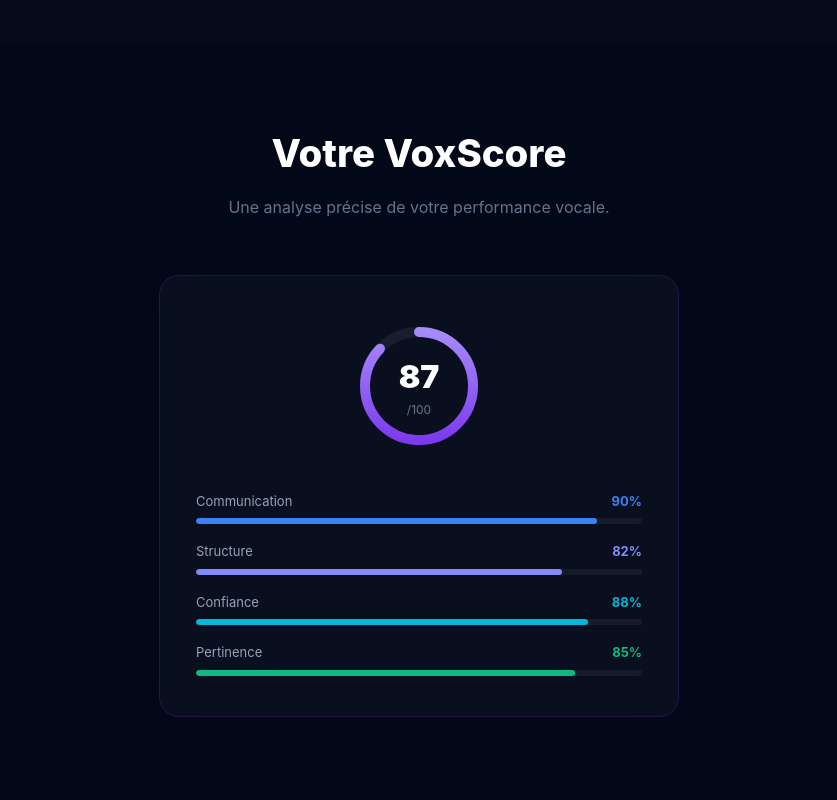
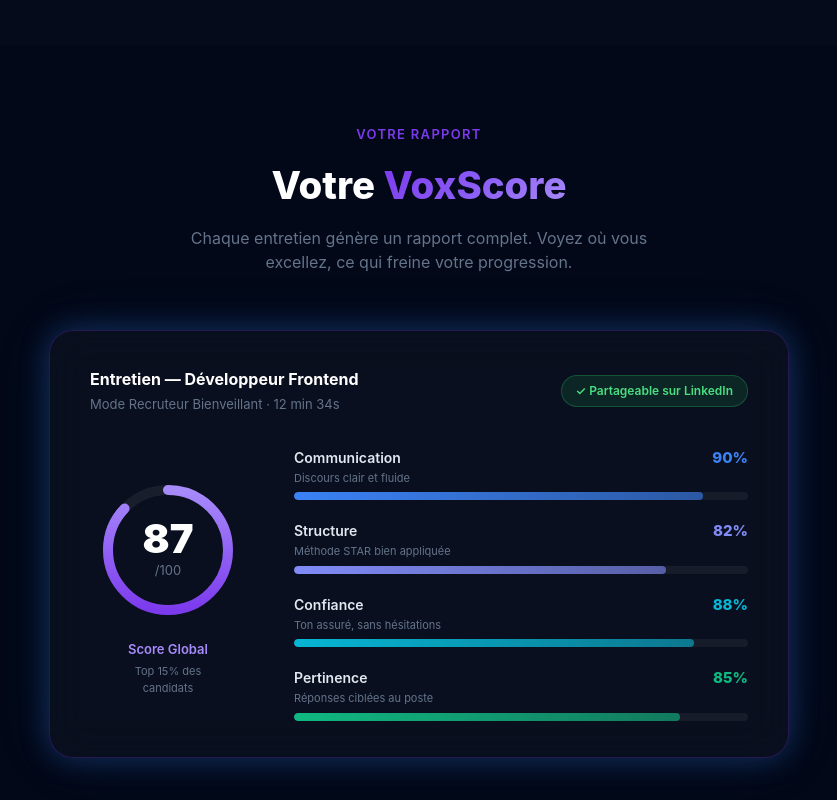
Before and after one commit to nylz-dev/voxready, a Next.js app: page / in a window 1280 px wide. Shown: the part 1720-2520 px from the top of the page, without its empty margins (221-1058 px from the left). Built offline with nearby package versions, Linux system fonts and the light colour scheme.

Commit message:
feat: VoxScore enrichi — layout 2col, header poste/durée, badge LinkedIn, insights par barre [Leia]

```diff
--- a/app/page.tsx
+++ b/app/page.tsx
@@ -515,16 +515,16 @@ function VoxScore() {
   const ref = useRef<HTMLElement>(null);
   const isInView = useInView(ref, { margin: "-80px", once: true });
 
-  const radius = 54;
+  const radius = 60;
   const circumference = 2 * Math.PI * radius;
   const scoreValue = 87;
   const offset = circumference - (scoreValue / 100) * circumference;
 
   const bars = [
-    { label: "Communication", value: 90, color: "#3b82f6" },
-    { label: "Structure", value: 82, color: "#818cf8" },
-    { label: "Confiance", value: 88, color: "#06b6d4" },
-    { label: "Pertinence", value: 85, color: "#10b981" },
+    { label: "Communication", value: 90, color: "#3b82f6", insight: "Discours clair et fluide" },
+    { label: "Structure", value: 82, color: "#818cf8", insight: "Méthode STAR bien appliquée" },
+    { label: "Confiance", value: 88, color: "#06b6d4", insight: "Ton assuré, sans hésitations" },
+    { label: "Pertinence", value: 85, color: "#10b981", insight: "Réponses ciblées au poste" },
   ];
 
   return (
@@ -536,18 +536,12 @@ function VoxScore() {
           transition={{ duration: 0.6 }}
           style={{ textAlign: "center", marginBottom: 56 }}
         >
-          <h2
-            style={{
-              fontSize: "clamp(1.8rem, 3vw, 2.5rem)",
-              fontWeight: 800,
-              color: "#ffffff",
-              marginBottom: 12,
-            }}
-          >
-            Votre VoxScore
+          <p style={{ color: "#7c3aed", fontWeight: 600, fontSize: 13, textTransform: "uppercase", letterSpacing: "0.1em", marginBottom: 12 }}>Votre rapport</p>
+          <h2 style={{ fontSize: "clamp(1.8rem, 3vw, 2.5rem)", fontWeight: 800, color: "#ffffff", marginBottom: 12 }}>
+            Votre <span className="gradient-text">VoxScore</span>
           </h2>
-          <p style={{ color: "#64748b", fontSize: 16 }}>
-            Une analyse précise de votre performance vocale.
+          <p style={{ color: "#64748b", fontSize: 16, maxWidth: 480, margin: "0 auto" }}>
+            Chaque entretien génère un rapport complet. Voyez où vous excellez, ce qui freine votre progression.
           </p>
         </motion.div>
 
@@ -555,45 +549,34 @@ function VoxScore() {
           initial={{ opacity: 0, y: 30 }}
           animate={isInView ? { opacity: 1, y: 0 } : {}}
           transition={{ duration: 0.7, delay: 0.1 }}
-          className="glass-card"
-          style={{
-            maxWidth: 520,
-            margin: "0 auto",
-            borderRadius: 20,
-            padding: "40px 36px",
-            border: "1px solid rgba(124, 58, 237, 0.2)",
-          }}
+          className="glass-card blue-glow"
+          style={{ maxWidth: 740, margin: "0 auto", borderRadius: 24, padding: "36px 40px", border: "1px solid rgba(124, 58, 237, 0.25)" }}
         >
+          {/* Card header */}
+          <div style={{ display: "flex", alignItems: "center", justifyContent: "space-between", marginBottom: 32, flexWrap: "wrap", gap: 12 }}>
+            <div>
+              <div style={{ fontSize: 16, fontWeight: 700, color: "#ffffff" }}>Entretien — Développeur Frontend</div>
+              <div style={{ fontSize: 13, color: "#64748b", marginTop: 4 }}>Mode Recruteur Bienveillant · 12 min 34s</div>
+            </div>
+            <span style={{ padding: "6px 14px", borderRadius: 999, fontSize: 12, fontWeight: 600, background: "rgba(34,197,94,0.12)", color: "#4ade80", border: "1px solid rgba(34,197,94,0.3)" }}>
+              ✓ Partageable sur LinkedIn
+            </span>
+          </div>
+
+          {/* 2-col layout */}
+          <div style={{ display: "flex", gap: 48, alignItems: "center", flexWrap: "wrap" }}>
             {/* Circular score */}
-          <div
-            style={{
-              display: "flex",
-              justifyContent: "center",
-              marginBottom: 36,
-            }}
-          >
-            <div style={{ position: "relative", width: 140, height: 140 }}>
-              <svg width={140} height={140} style={{ transform: "rotate(-90deg)" }}>
-                <circle
-                  cx={70}
-                  cy={70}
-                  r={radius}
-                  fill="none"
-                  stroke="rgba(255,255,255,0.06)"
-                  strokeWidth={10}
-                />
+            <div style={{ display: "flex", flexDirection: "column", alignItems: "center", flexShrink: 0 }}>
+              <div style={{ position: "relative", width: 156, height: 156 }}>
+                <svg width={156} height={156} style={{ transform: "rotate(-90deg)" }}>
+                  <circle cx={78} cy={78} r={radius} fill="none" stroke="rgba(255,255,255,0.06)" strokeWidth={10} />
                   <motion.circle
-                  cx={70}
-                  cy={70}
-                  r={radius}
-                  fill="none"
-                  stroke="url(#scoreGrad)"
-                  strokeWidth={10}
-                  strokeLinecap="round"
+                    cx={78} cy={78} r={radius} fill="none" stroke="url(#scoreGrad)"
+                    strokeWidth={10} strokeLinecap="round"
                     strokeDasharray={circumference}
                     initial={{ strokeDashoffset: circumference }}
                     animate={isInView ? { strokeDashoffset: offset } : {}}
-                  transition={{ duration: 1.2, delay: 0.3, ease: "easeOut" as const }}
+                    transition={{ duration: 1.4, delay: 0.3, ease: "easeOut" as const }}
                   />
                   <defs>
                     <linearGradient id="scoreGrad" x1="0%" y1="0%" x2="100%" y2="0%">
@@ -602,81 +585,44 @@ function VoxScore() {
                     </linearGradient>
                   </defs>
                 </svg>
-              <div
-                style={{
-                  position: "absolute",
-                  inset: 0,
-                  display: "flex",
-                  flexDirection: "column",
-                  alignItems: "center",
-                  justifyContent: "center",
-                }}
-              >
-                <span
-                  style={{ fontSize: 32, fontWeight: 900, color: "#ffffff" }}
-                >
-                  {scoreValue}
-                </span>
-                <span style={{ fontSize: 12, color: "#64748b" }}>/100</span>
+                <div style={{ position: "absolute", inset: 0, display: "flex", flexDirection: "column", alignItems: "center", justifyContent: "center" }}>
+                  <span style={{ fontSize: 40, fontWeight: 900, color: "#ffffff", lineHeight: "1" }}>{scoreValue}</span>
+                  <span style={{ fontSize: 13, color: "#64748b", marginTop: 2 }}>/100</span>
                 </div>
               </div>
+              <div style={{ marginTop: 12, fontSize: 13, color: "#a78bfa", fontWeight: 600 }}>Score Global</div>
+              <div style={{ marginTop: 4, fontSize: 11, color: "#64748b", textAlign: "center", maxWidth: 120 }}>Top 15% des candidats</div>
             </div>
 
             {/* Progress bars */}
-          <div style={{ display: "flex", flexDirection: "column", gap: 18 }}>
+            <div style={{ flex: 1, minWidth: 260, display: "flex", flexDirection: "column", gap: 20 }}>
               {bars.map((bar, i) => (
                 <div key={i}>
-                <div
-                  style={{
-                    display: "flex",
-                    justifyContent: "space-between",
-                    marginBottom: 7,
-                  }}
-                >
-                  <span style={{ fontSize: 13, color: "#94a3b8" }}>
-                    {bar.label}
-                  </span>
-                  <span
-                    style={{
-                      fontSize: 13,
-                      fontWeight: 700,
-                      color: bar.color,
-                    }}
-                  >
-                    {bar.value}%
-                  </span>
+                  <div style={{ display: "flex", justifyContent: "space-between", marginBottom: 6, alignItems: "flex-start" }}>
+                    <div>
+                      <div style={{ fontSize: 14, color: "#e2e8f0", fontWeight: 600 }}>{bar.label}</div>
+                      <div style={{ fontSize: 11, color: "#64748b", marginTop: 2 }}>{bar.insight}</div>
                     </div>
-                <div
-                  style={{
-                    height: 6,
-                    borderRadius: 999,
-                    background: "rgba(255,255,255,0.05)",
-                    overflow: "hidden",
-                  }}
-                >
+                    <span style={{ fontSize: 15, fontWeight: 800, color: bar.color, flexShrink: 0, marginLeft: 12 }}>{bar.value}%</span>
+                  </div>
+                  <div style={{ height: 8, borderRadius: 999, background: "rgba(255,255,255,0.05)", overflow: "hidden" }}>
                     <motion.div
                       initial={{ width: "0%" }}
                       animate={isInView ? { width: `${bar.value}%` } : {}}
-                    transition={{
-                      duration: 0.9,
-                      delay: 0.4 + i * 0.1,
-                      ease: "easeOut" as const,
-                    }}
-                    style={{
-                      height: "100%",
-                      borderRadius: 999,
-                      background: bar.color,
-                    }}
+                      transition={{ duration: 1, delay: 0.5 + i * 0.12, ease: "easeOut" as const }}
+                      style={{ height: "100%", borderRadius: 999, background: `linear-gradient(90deg, ${bar.color}, ${bar.color}99)` }}
                     />
                   </div>
                 </div>
               ))}
+            </div>
           </div>
         </motion.div>
       </div>
     </section>
   );
 }
+
 
 // ─── Waitlist ─────────────────────────────────────────────────────────────────
 
```
Lines whose indentation alone changed are shown as unchanged.
